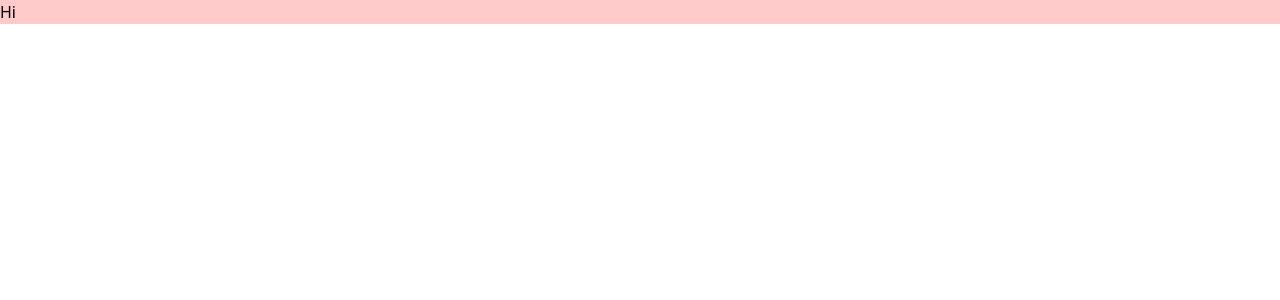
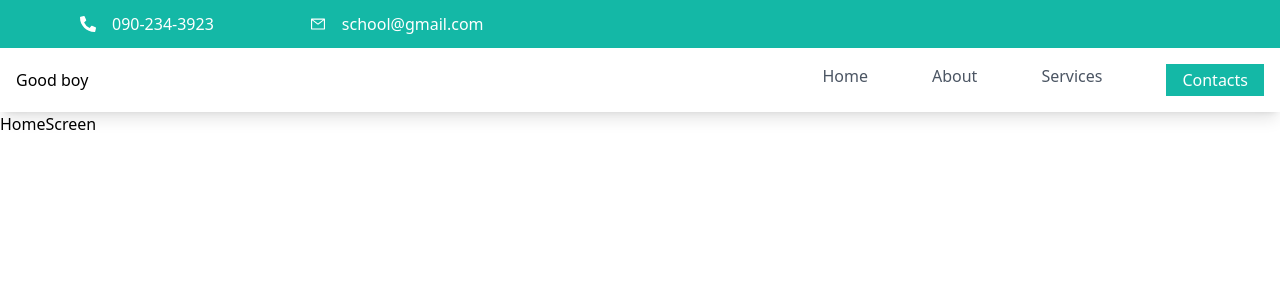
Before and after one commit to Mykmicheals/York, a React (Create React App) app: page / in a window 1280 px wide. Shown: the top 300 px of the page. Built offline with nearby package versions, Linux system fonts and the light colour scheme.

Commit message:
Added Homescreen to the entry file

```diff
--- a/src/App.tsx
+++ b/src/App.tsx
@@ -1,10 +1,13 @@
 import React from 'react';
+import Header from './components/Header';
+import HomeScreen from './screens/HomeScreen';
 
 
 function App() {
   return (
     <div className="App">
-     <p className='text-red bg-red-200'>Hi</p>
+      <Header />
+     <HomeScreen />
     </div>
   );
 }
```
